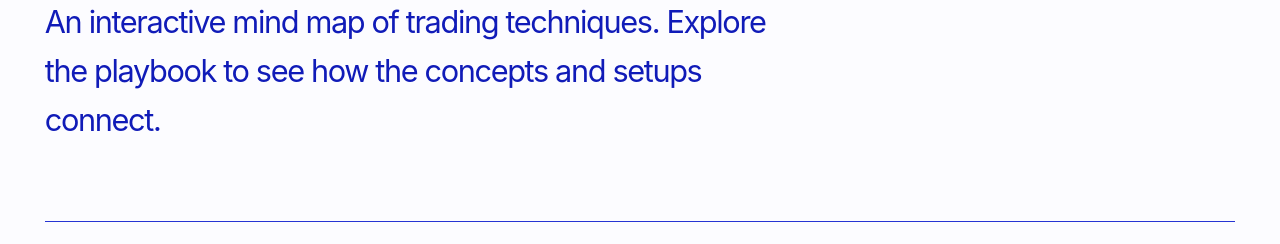
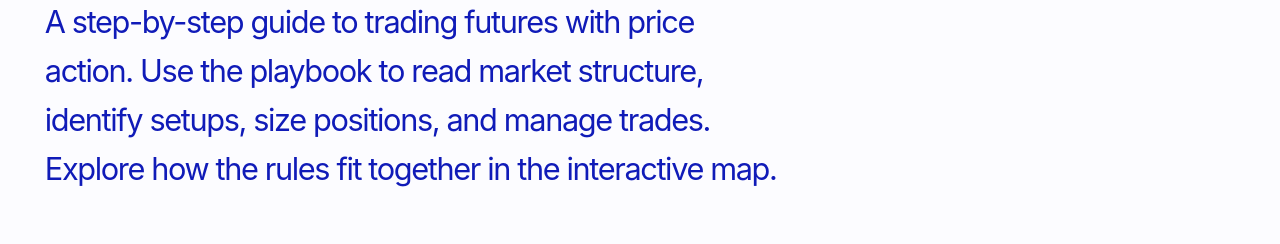
Before and after one commit to edlazar/portfolio, a plain HTML site: page projects/trading-strategy-research.html in a window 1280 px wide. Shown: the part 379-623 px from the top of the page. Drawn offline with Linux system fonts and the light colour scheme.

Commit message:
Clarify the Price Action Futures System description

```diff
--- a/projects/trading-strategy-research.html
+++ b/projects/trading-strategy-research.html
@@ -4,14 +4,14 @@
 <meta charset="utf-8">
 <meta name="viewport" content="width=device-width, initial-scale=1">
 <title>Price Action Futures System | Ed Lazarchuk</title>
-<meta name="description" content="An interactive mind map of trading techniques. Explore the playbook to see how the concepts and setups connect.">
+<meta name="description" content="A step-by-step guide to trading futures with price action. Use the playbook to read market structure, identify setups, size positions, and manage trades. Explore how the rules fit together in the interactive map.">
 <link rel="canonical" href="https://edlazarchuk.com/projects/trading-strategy-research">
 <link rel="stylesheet" href="/styles.css">
 </head>
 <body class="portfolio project-page">
 <a class="skip-link" href="#main-content">Skip to content</a>
 <header><nav class="wrap" aria-label="Main navigation"><a class="brand" href="/">Ed Lazarchuk</a><a href="/#projects">Projects</a></nav></header>
-<main id="main-content" class="wrap" tabindex="-1"><section class="hero"><p class="category">Trading research</p><h1>Price Action Futures System</h1><p class="lead">An interactive mind map of trading techniques. Explore the playbook to see how the concepts and setups connect.</p></section>
+<main id="main-content" class="wrap" tabindex="-1"><section class="hero"><p class="category">Trading research</p><h1>Price Action Futures System</h1><p class="lead">A step-by-step guide to trading futures with price action. Use the playbook to read market structure, identify setups, size positions, and manage trades. Explore how the rules fit together in the interactive map.</p></section>
 <section class="showcase" aria-labelledby="showcase-heading">
   <h2 id="showcase-heading">App preview</h2>
   <a class="showcase-link" href="/trading-strategy-research">
```
